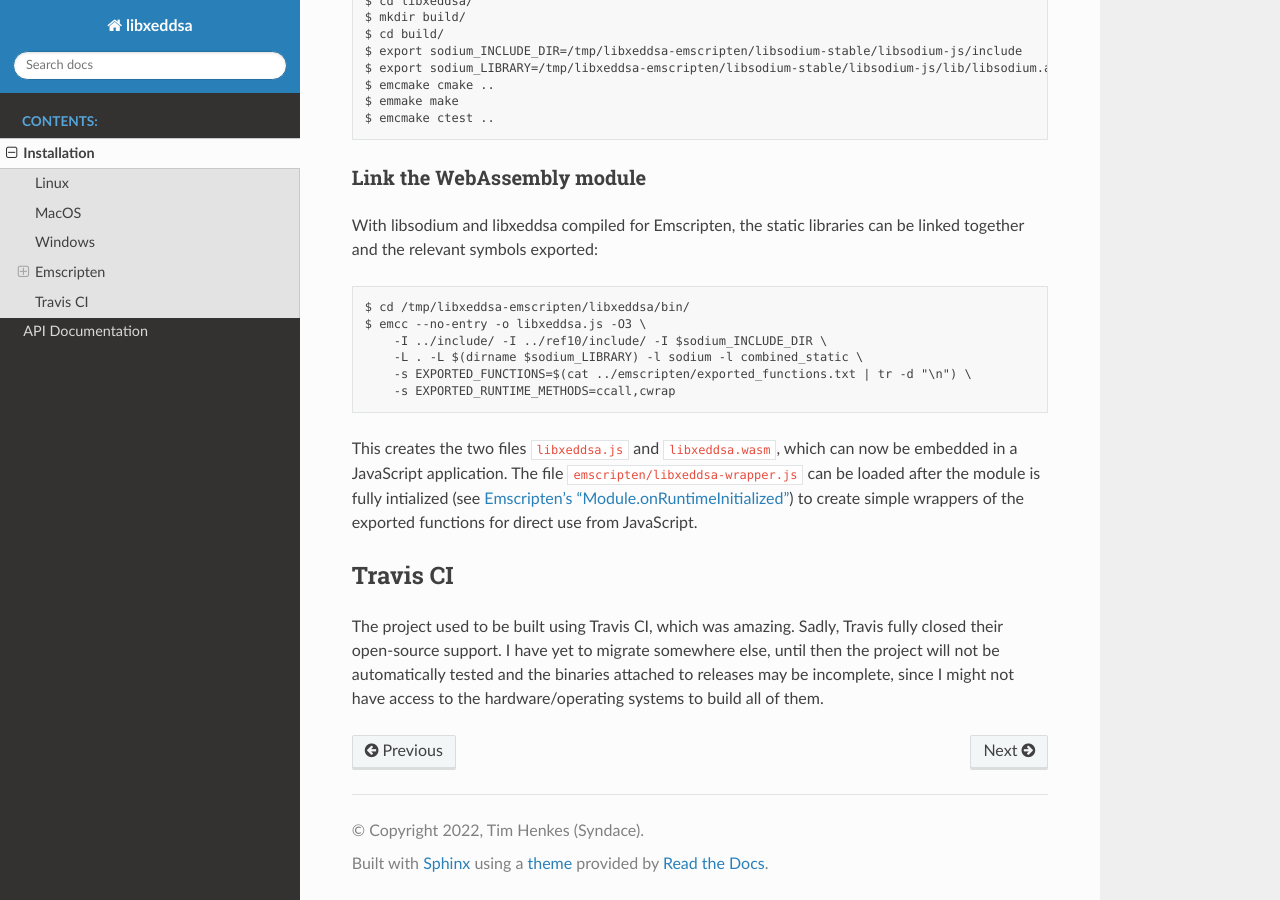
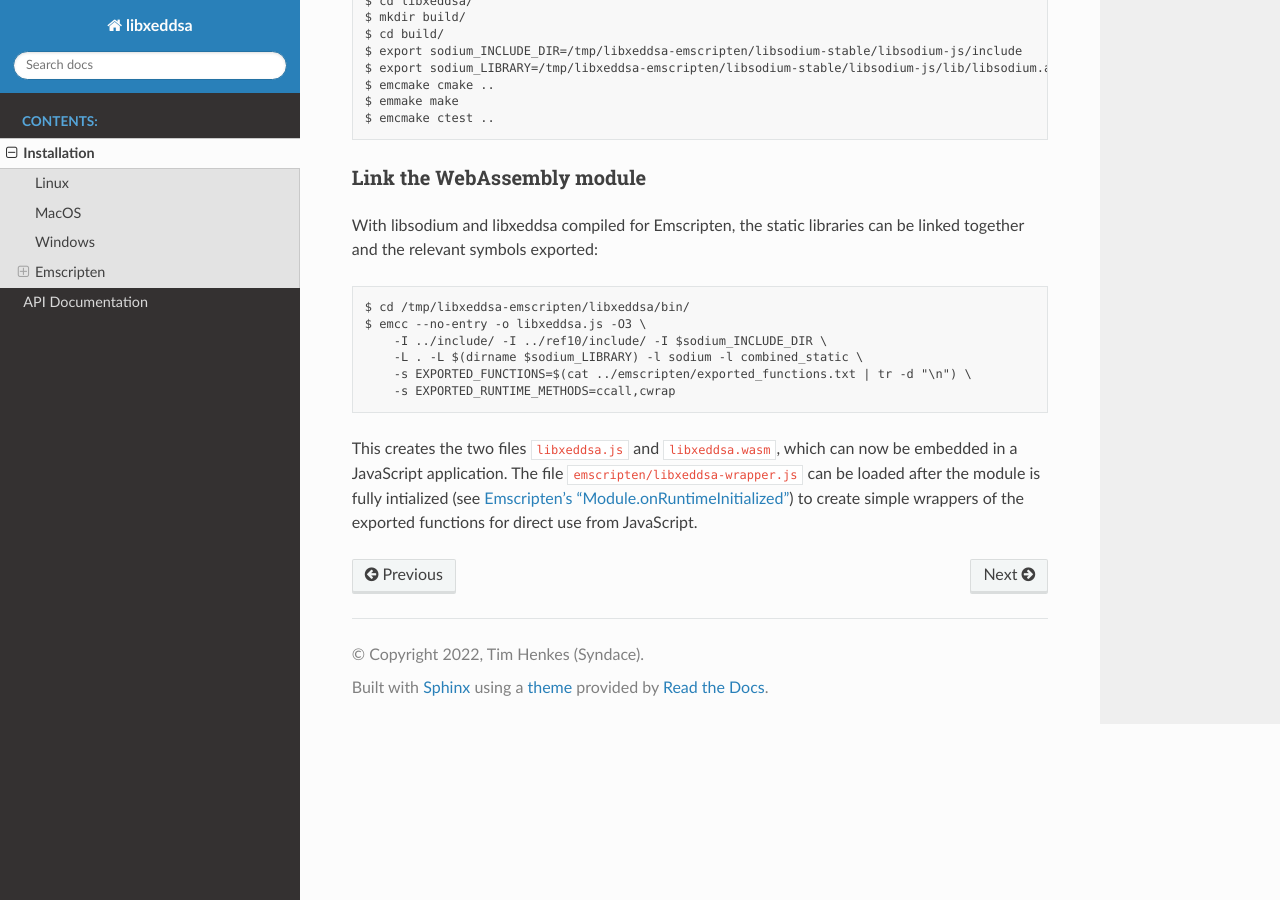
Before and after one commit to Syndace/libxeddsa, a Sphinx documentation site: the page built from docs/installation.rst, in a window 1280 px wide and 900 px high, scrolled down 2245 px. Built offline with Sphinx 7.4.7 and the Read the Docs theme 2.0.0, drawn with Linux system fonts in a browser that asks for light colours; some of the changed text lies outside the part shown.

```diff
--- a/docs/installation.rst
+++ b/docs/installation.rst
@@ -1,7 +1,7 @@
 Installation
 ============
 
-Prebuilt binaries (for amd64) are available for Linux, MacOS and Windows and attached to `the releases <https://github.com/Syndace/libxeddsa/releases>`_ (or not, see "Travis CI" below). The dynamic variants (``.so``, ``.dylib`` and ``.dll``) require `libsodium <https://download.libsodium.org/doc/>`_ to be installed on the system.
+Prebuilt binaries (at least for amd64, possibly for arm64 too) are available for Linux, MacOS and Windows and attached to `the releases <https://github.com/Syndace/libxeddsa/releases>`_. The dynamic variants (``.so``, ``.dylib`` and ``.dll``) require `libsodium <https://download.libsodium.org/doc/>`_ to be installed on the system.
 
 The library can be built with `CMake <https://cmake.org/>`_ and was tested to build successfully on Linux, MacOS and Windows.
 
@@ -96,8 +96,3 @@
         -s EXPORTED_RUNTIME_METHODS=ccall,cwrap
 
 This creates the two files ``libxeddsa.js`` and ``libxeddsa.wasm``, which can now be embedded in a JavaScript application. The file ``emscripten/libxeddsa-wrapper.js`` can be loaded after the module is fully intialized (see `Emscripten's "Module.onRuntimeInitialized" <https://emscripten.org/docs/api_reference/module.html#Module.onRuntimeInitialized>`_) to create simple wrappers of the exported functions for direct use from JavaScript.
-
-Travis CI
----------
-
-The project used to be built using Travis CI, which was amazing. Sadly, Travis fully closed their open-source support. I have yet to migrate somewhere else, until then the project will not be automatically tested and the binaries attached to releases may be incomplete, since I might not have access to the hardware/operating systems to build all of them.
```
Also changed, not shown: README.md (+2 -5 lines), .travis.yml (deleted), 4 other files.
